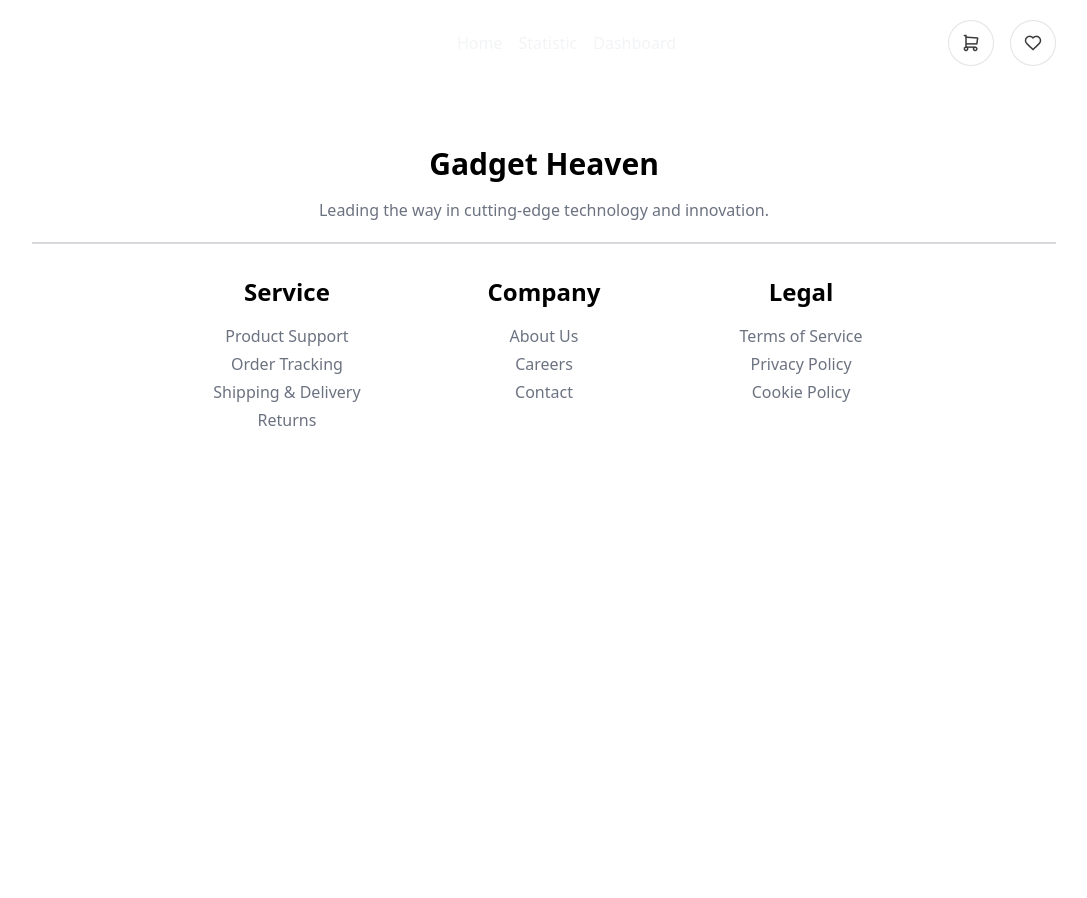
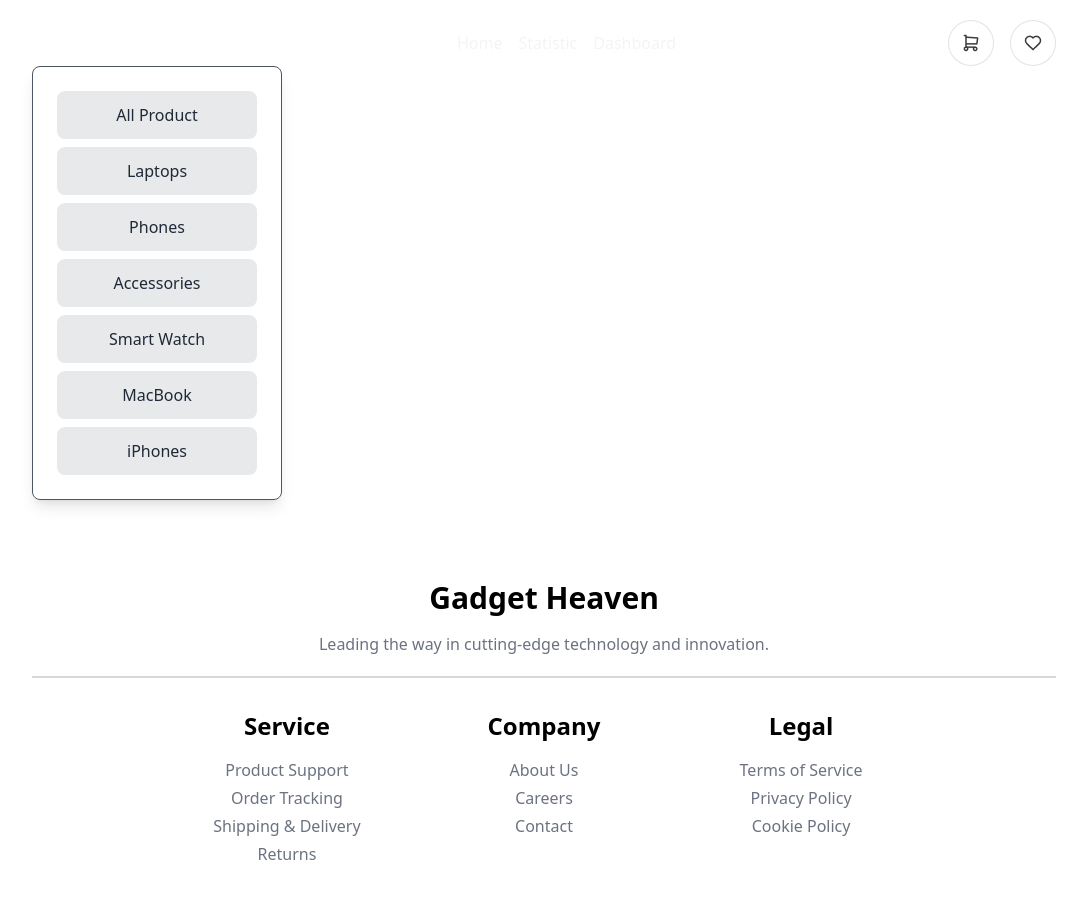
Before and after one commit to programming-hero-web-course-4/b10a8-gadget-heaven-TahsinAlahi, a React (Vite) app: page / in a window 1280 px wide. Shown: the top 898 px of the page, without its empty margins (96-1183 px from the left). Before the commit the page ends 800 px from the top, so only its background shows below. Built offline with nearby package versions, Linux system fonts and the light colour scheme.

Commit message:
made category nav

```diff
--- a/src/AppLayout.jsx
+++ b/src/AppLayout.jsx
@@ -1,10 +1,12 @@
 import NavBar from "./component/NavBar";
 import Footer from "./component/Footer";
+import { Outlet } from "react-router-dom";
 
 function AppLayout() {
   return (
     <div>
       <NavBar />
+      <Outlet />
       <Footer />
     </div>
   );
--- /dev/null
+++ b/src/component/CategoryNav.jsx
@@ -0,0 +1,35 @@
+import { useState } from "react";
+import { NavLink } from "react-router-dom";
+import categoriesData from "../data/categories.json";
+
+function CategoryNav() {
+  const [categories, setCategories] = useState([]);
+
+  useState(() => {
+    setCategories(categoriesData);
+  }, []);
+
+  function activeCategoryClass({ isActive }) {
+    return `px-5 py-3 w-full text-center rounded-lg hover:bg-purple-600 hover:text-white hover:font-semibold ${
+      isActive
+        ? "bg-purple-600 text-white font-semibold"
+        : "bg-gray-800/10 text-gray-800"
+    }`;
+  }
+
+  return (
+    <div className="flex items-center justify-center flex-col gap-2 p-6 w-full border border-gray-600 shadow-lg rounded-lg">
+      {categories.map((category) => (
+        <NavLink
+          key={category.id}
+          to={`/category/${category.id}`}
+          className={activeCategoryClass}
+        >
+          {category.name}
+        </NavLink>
+      ))}
+    </div>
+  );
+}
+
+export default CategoryNav;
--- /dev/null
+++ b/src/component/GadgetContainer.jsx
@@ -0,0 +1,12 @@
+import CategoryNav from "./CategoryNav";
+
+function GadgetContainer() {
+  return (
+    <div className="w-full grid grid-cols-4 gap-2">
+      <CategoryNav />
+      <div className="col-span-3 grid grid-cols-3"></div>
+    </div>
+  );
+}
+
+export default GadgetContainer;
--- /dev/null
+++ b/src/data/categories.json
@@ -0,0 +1,30 @@
+[
+  {
+    "id": "0",
+    "name": "All Product"
+  },
+  {
+    "id": "1",
+    "name": "Laptops"
+  },
+  {
+    "id": "2",
+    "name": "Phones"
+  },
+  {
+    "id": "3",
+    "name": "Accessories"
+  },
+  {
+    "id": "4",
+    "name": "Smart Watch"
+  },
+  {
+    "id": "5",
+    "name": "MacBook"
+  },
+  {
+    "id": "6",
+    "name": "iPhones"
+  }
+]
--- /dev/null
+++ b/src/pages/HomePage.jsx
@@ -0,0 +1,11 @@
+import GadgetContainer from "../component/GadgetContainer";
+
+function HomePage() {
+  return (
+    <div className="lg:max-w-screen-lg lg:mx-auto">
+      <GadgetContainer />
+    </div>
+  );
+}
+
+export default HomePage;
```
Also changed, not shown: src/RouterRoutes.jsx (+13 -1 lines).
